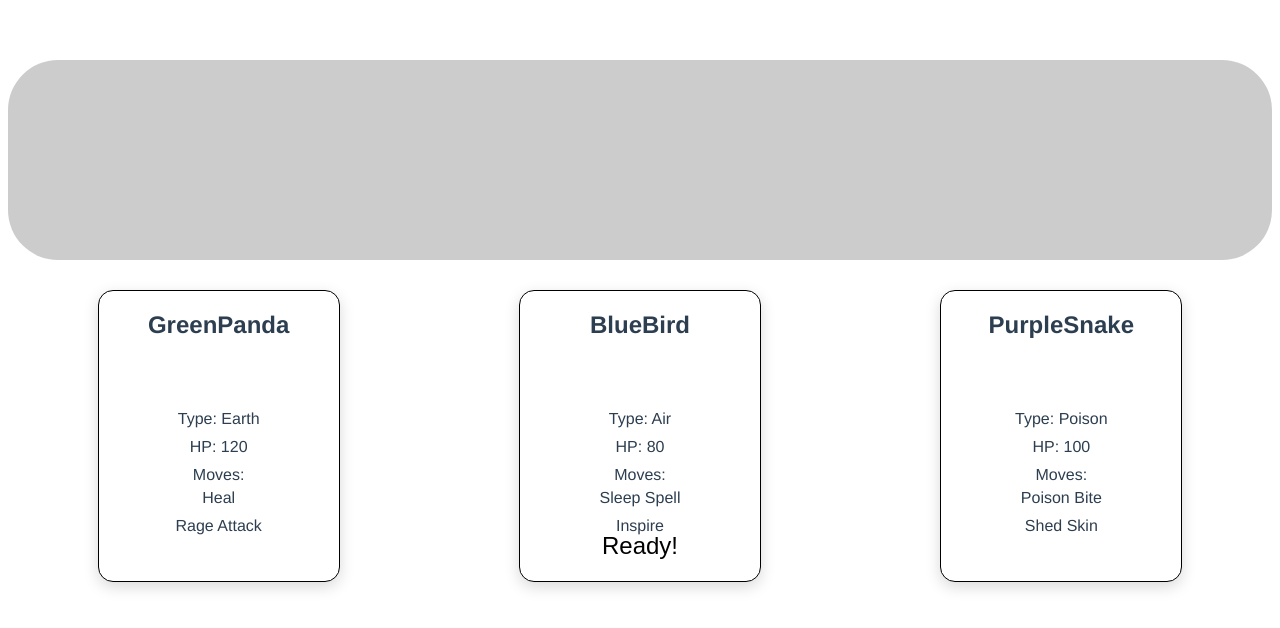
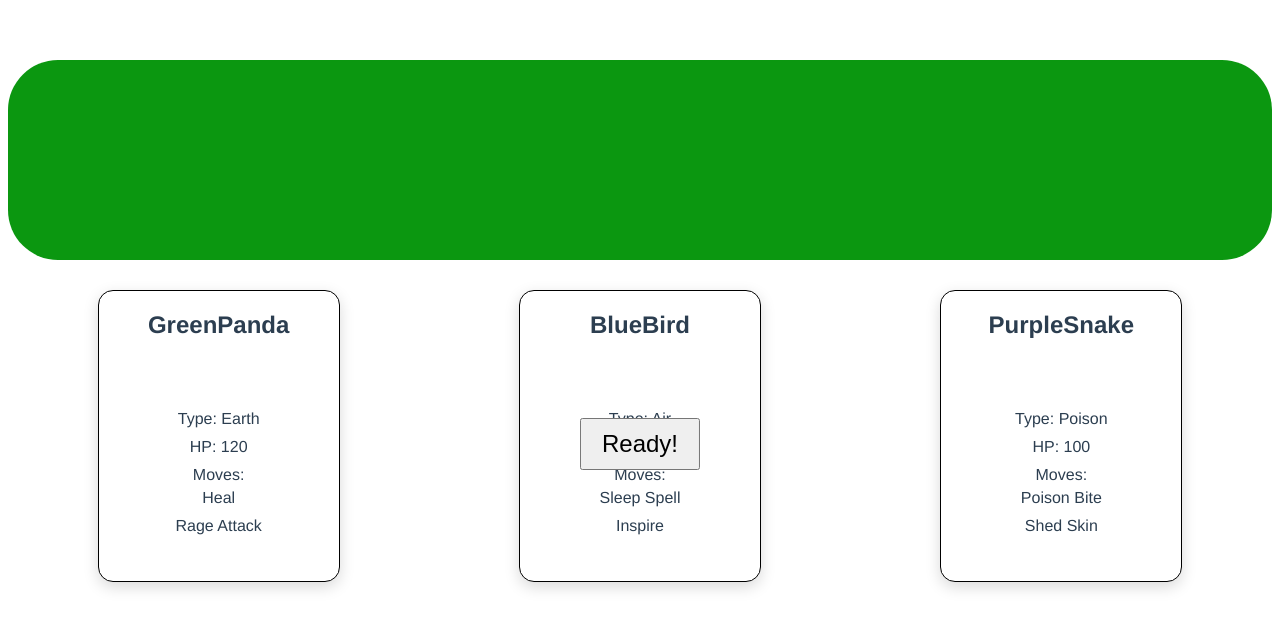
Before and after one commit to elpopes/mage-mash, a Vue app: page /selection in a window 1280 px wide. Shown: the top 628 px of the page. Built offline with nearby package versions, Linux system fonts and the light colour scheme; a web font is replaced by a local one.

Commit message:
ready light up

```diff
--- a/src/components/SelectionScreen.vue
+++ b/src/components/SelectionScreen.vue
@@ -1,5 +1,5 @@
   <template>
-    <div>
+    <div class="container">
         <div class="bench">
             <CardClass
                 v-for="card in bench"
@@ -21,7 +21,7 @@
                 :moves="card.moves"
             />
         </div>
-      <button class="ready-button">Ready!</button>
+        <button class="ready-button" :class="{ 'bench-full': isBenchFull }">Ready!</button>
     </div>
 </template>
 
@@ -67,6 +67,11 @@
         bench: []
       };
     },
+    computed: {
+        isBenchFull() {
+            return this.bench.length === 3;
+        },
+    },
     methods: {
         selectCard(cardName) {
             const card = this.cards.find(c => c.name === cardName);
@@ -78,30 +83,36 @@
 </script>
 
 <style scoped>
-  .bench {
-    display: flex;
-    width: 100%;
-    height: 200px;
-    border-radius: 50px;
-    background-color: #ccc;
-    justify-content: space-around;
-    align-items: center;
-    margin-bottom: 30px;
+.container {
+    position: relative;
+    height: 100%;
 }
-
-  .selection-area {
+.bench, .selection-area {
     display: flex;
     justify-content: space-around;
     width: 100%;
     height: 200px;
     margin-bottom: 30px;
 }
-
+.bench {
+    border-radius: 50px;
+    background-color: #0b9710;
+    align-items: center;
+}
 .ready-button {
     display: block;
     margin: auto;
     padding: 10px 20px;
     font-size: 24px;
     cursor: pointer;
+    position: absolute;
+    bottom: 20px;
+    left: 50%;
+    transform: translateX(-50%);
+    transition: background-color 0.3s;
+}
+.bench-full {
+    background-color: lime;
+    color: black;
 }
 </style>
```
Also changed, not shown: src/components/GreenPanda.vue (line endings or trailing spaces). Lines whose indentation alone changed are shown as unchanged.
